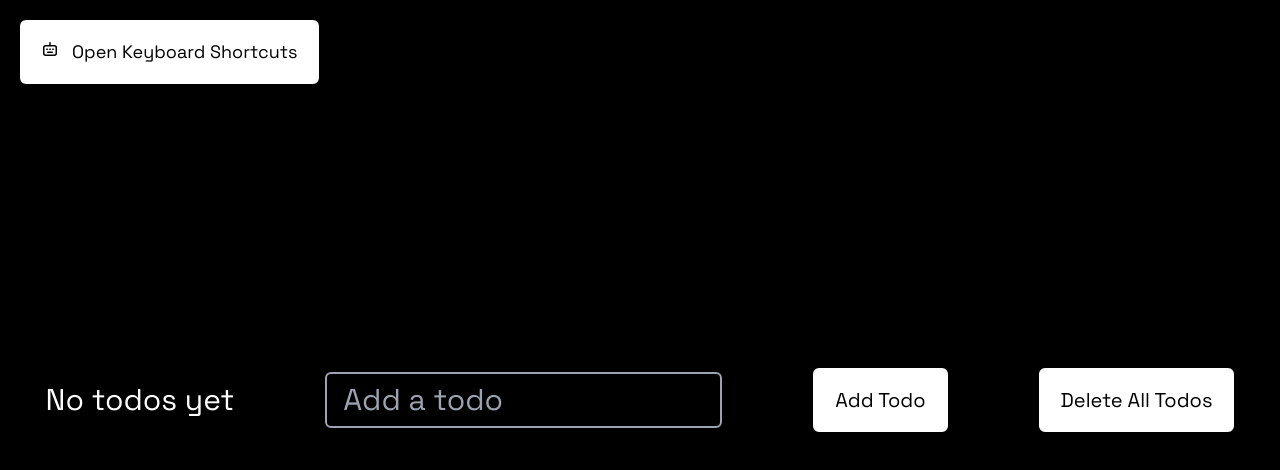
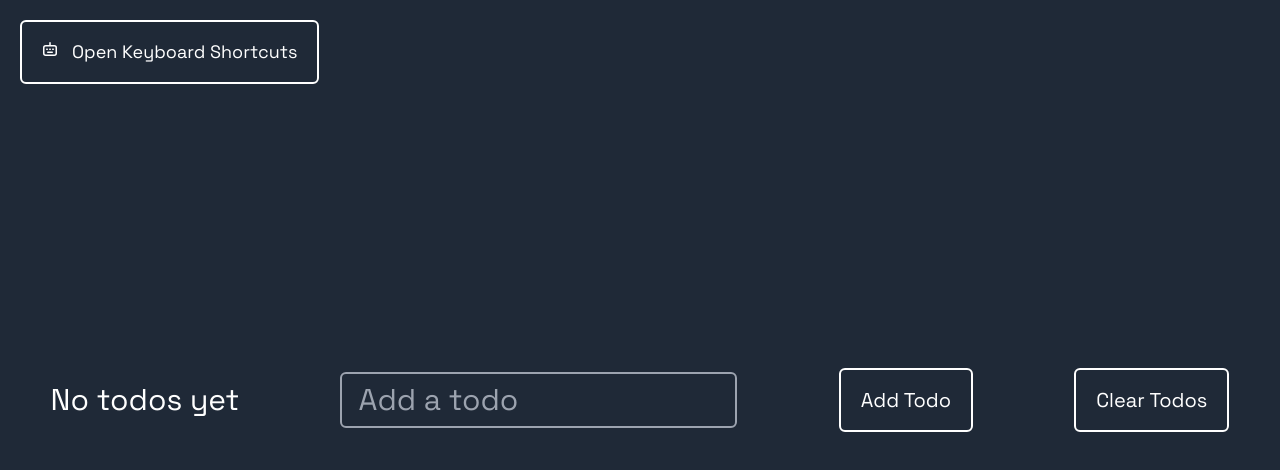
Before and after one commit to darknight2060/react-typescript-todo-app, a React (Vite) app: page / in a window 1280 px wide. Shown: the top 470 px of the page. Built offline with nearby package versions, Linux system fonts and the light colour scheme.

Commit message:
onemli checkpoint

```diff
--- a/src/App.tsx
+++ b/src/App.tsx
@@ -1,41 +1,99 @@
 import { useState, useCallback, KeyboardEvent } from 'react'
 import { useHotkeys } from 'react-hotkeys-hook'
+
+type Todo = {
+  id: number
+  title: string
+}
 
 interface TodoProps {
   title: string
   className?: string
+  todo: Todo
+  deleteFunc: Function
 }
 
-const Todo = ({ title, className }: TodoProps) => {
+const Todo = ({ title, className, todo, deleteFunc }: TodoProps) => {
   const [isDone, setIsDone] = useState<boolean>(false)
   return (
-    <div>
-      <div onClick={() => setIsDone(prev => !prev)} className={ className + ' border-2 border-white py-1 px-2 rounded-md flex justify-start cursor-pointer'}>
-        <span className={`${isDone && 'line-through'}`}>{title}</span>
+    <div className='flex gap-x-1' id={`${todo.id}`}>
+      <div
+        onClick={() => setIsDone(prev => !prev)}
+        className={
+          className +
+          ' border-2 border-white py-1 px-2 rounded-md flex justify-start cursor-pointer'
+        }
+      >
+        <span className={`${isDone && 'line-through'} hover:line-through`}>
+          {title}
+        </span>
+      </div>
+      {/* trash bin */}
+      <div
+        className='border-2 border-white py-1 px-2 rounded-md flex justify-center items-center cursor-pointer'
+        onClick={() => deleteFunc(todo)}
+      >
+        <svg
+          xmlns='http://www.w3.org/2000/svg'
+          fill='none'
+          viewBox='0 0 24 24'
+          strokeWidth={1.5}
+          stroke='currentColor'
+          className='size-6'
+        >
+          <path
+            strokeLinecap='round'
+            strokeLinejoin='round'
+            d='m14.74 9-.346 9m-4.788 0L9.26 9m9.968-3.21c.342.052.682.107 1.022.166m-1.022-.165L18.16 19.673a2.25 2.25 0 0 1-2.244 2.077H8.084a2.25 2.25 0 0 1-2.244-2.077L4.772 5.79m14.456 0a48.108 48.108 0 0 0-3.478-.397m-12 .562c.34-.059.68-.114 1.022-.165m0 0a48.11 48.11 0 0 1 3.478-.397m7.5 0v-.916c0-1.18-.91-2.164-2.09-2.201a51.964 51.964 0 0 0-3.32 0c-1.18.037-2.09 1.022-2.09 2.201v.916m7.5 0a48.667 48.667 0 0 0-7.5 0'
+          />
+        </svg>
+      </div>
+      {/* edit */}
+      <div
+        className='border-2 border-white py-1 px-2 rounded-md flex justify-center items-center cursor-pointer'
+        onClick={() => {}}
+      >
+        <svg
+          xmlns='http://www.w3.org/2000/svg'
+          fill='none'
+          viewBox='0 0 24 24'
+          strokeWidth={1.5}
+          stroke='currentColor'
+          className='size-6'
+        >
+          <path
+            strokeLinecap='round'
+            strokeLinejoin='round'
+            d='m16.862 4.487 1.687-1.688a1.875 1.875 0 1 1 2.652 2.652L10.582 16.07a4.5 4.5 0 0 1-1.897 1.13L6 18l.8-2.685a4.5 4.5 0 0 1 1.13-1.897l8.932-8.931Zm0 0L19.5 7.125M18 14v4.75A2.25 2.25 0 0 1 15.75 21H5.25A2.25 2.25 0 0 1 3 18.75V8.25A2.25 2.25 0 0 1 5.25 6H10'
+          />
+        </svg>
       </div>
     </div>
   )
 }
 
 const App = () => {
-  const [todos, setTodos] = useState<Array<string>>([])
+  const [todos, setTodos] = useState<Array<Todo>>([])
   const [isOpen, setIsOpen] = useState<boolean>(false)
   const [inputTodoName, setInputTodoName] = useState<string>('')
+
   const addNewTodo = () => {
     if (inputTodoName) {
-      setTodos([...todos, inputTodoName])
+      setTodos([...todos, { title: inputTodoName, id: todos.length + 2 }])
     } else {
-      console.error('You first need to enter a todo name!')
-      console.log('💀')
+      console.error('You have to enter a todo name!')
     }
   }
+
   const handleEnter = (e: KeyboardEvent<HTMLInputElement>) => {
     e.key === 'Enter' ? addNewTodo() : console.log(e.key)
   }
+
   const handleClick = useCallback(() => {
     addNewTodo()
     setInputTodoName('')
   }, [todos])
+
   useHotkeys(
     'Backspace',
     () => {
@@ -43,6 +101,7 @@
     },
     [todos]
   )
+
   useHotkeys(
     't',
     () => {
@@ -50,6 +109,15 @@
     },
     [isOpen]
   )
+
+  const handleDelete = (todo: Todo) => {
+    const index = todos.indexOf(todo)
+    console.log(index)
+    if (index > -1) {
+      setTodos(() => todos.splice(index, 1))
+    }
+    console.log(todos)
+  }
   return (
     <>
       <div
@@ -57,7 +125,7 @@
         className='w-full h-full'
       >
         <button
-          className='top-5 left-5 absolute py-4 px-5 peer transition border-2 rounded-md text-lg bg-white text-black hover:bg-black hover:text-white border-white flex gap-x-2 items-center'
+          className='top-5 left-5 absolute py-4 px-5 peer transition border-2 rounded-md text-lg bg-inherit text-white border-white flex gap-x-2 items-center justify-center'
           onClick={() => setIsOpen(prev => !prev)}
         >
           <svg
@@ -70,9 +138,9 @@
             <path
               d='M8 4.75v-3m0 3H3.75a2 2 0 0 0-2 2v5.5a2 2 0 0 0 2 2h8.5a2 2 0 0 0 2-2v-5.5a2 2 0 0 0-2-2H8Zm-2.25 6.5h4.5m-5.5-3h.5m2.5 0h.5m2.5 0h.5'
               stroke='currentColor'
-              stroke-width='1.5'
-              stroke-linecap='round'
-              stroke-linejoin='round'
+              strokeWidth='1.5'
+              strokeLinecap='round'
+              strokeLinejoin='round'
             ></path>
           </svg>
           <span>{isOpen ? 'Close' : 'Open'} Keyboard Shortcuts</span>
@@ -95,27 +163,31 @@
             <span className='flex flex-col gap-y-3'>
               {todos.length === 0 ? 'No todos yet' : 'Todos: '}{' '}
               {todos.map(todo => (
-                <Todo title={todo} />
+                <Todo
+                  title={todo.title}
+                  todo={todo}
+                  deleteFunc={handleDelete}
+                />
               ))}
             </span>
           </div>
           <input
             onKeyUp={handleEnter}
-            onChange={e => setInputTodoName(e.target.value)}
-            className='bg-black border-2 border-gray-400 focus:border-white rounded-md outline-none transition py-2 px-4 text-white'
+            onChange={e => setInputTodoName(e.currentTarget.value)}
+            className='bg-gray-800 border-2 border-gray-400 focus:border-white rounded-md outline-none transition py-2 px-4 text-white'
             placeholder='Add a todo'
           />
           <button
-            className='py-4 px-5 transition border-2 rounded-md text-xl bg-white text-black hover:bg-black hover:text-white border-white'
+            className='py-4 px-5 transition border-2 rounded-md text-xl bg-inherit text-white border-white'
             onClick={() => handleClick()}
           >
             Add Todo
           </button>
           <button
-            className='py-4 px-5 transition border-2 rounded-md text-xl bg-white text-black hover:bg-black hover:text-white border-white'
+            className='py-4 px-5 transition border-2 rounded-md text-xl bg-inherit text-white border-white'
             onClick={() => setTodos([])}
           >
-            Delete All Todos
+            Clear Todos
           </button>
         </div>
       </div>
--- a/src/index.css
+++ b/src/index.css
@@ -6,6 +6,6 @@
 
 @layer base {
 	html, body, #root {
-		@apply bg-black text-white w-full h-full font-space-grotesk outline-none
+		@apply bg-gray-800 text-white w-full h-full font-space-grotesk outline-none
 	}
 }
```
Also changed, not shown: 1 other file (tests, documents, lock files or other folders).
